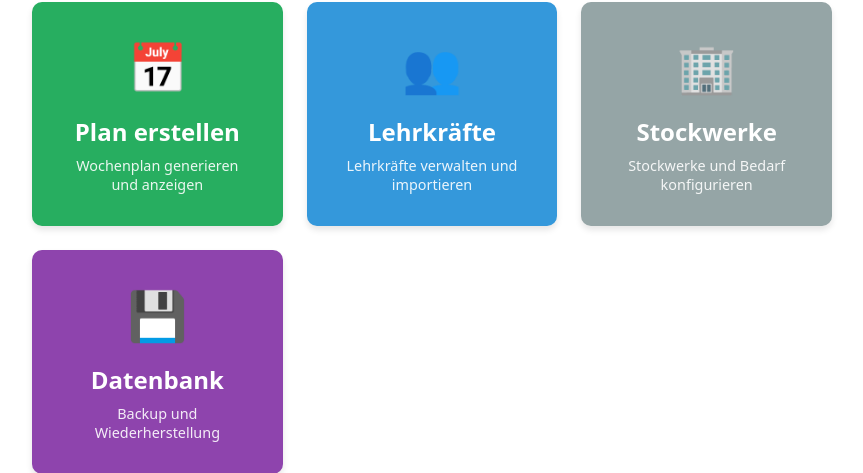
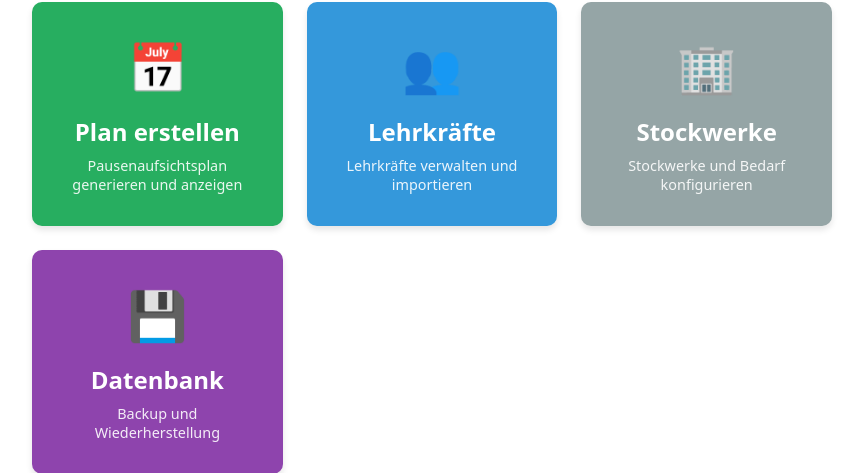
Before and after one commit to otiemann/py-aufsichtsplan, a FastAPI app: page / in a window 1280 px wide. Shown: the part 318-791 px from the top of the page, without its empty margins (208-1071 px from the left). Run offline with FastAPI, Linux system fonts and the light colour scheme.

Commit message:
Ändere den Titel der Anwendung von "Vertretungsplan" zu "Pausenaufsichtsplan" in mehreren Dateien, einschließlich der Benutzeroberfläche und der Build-Konfiguration. Aktualisiere die entsprechenden Texte in den Templates und passe die Namen der generierten Dateien im Build-Prozess an.

```diff
--- a/app/main.py
+++ b/app/main.py
@@ -11,7 +11,7 @@ from sqlalchemy import text
 
 from .database import Base, engine, SessionLocal, SQLALCHEMY_DATABASE_URL
 
-app = FastAPI(title="Vertretungsplan / Pausenaufsicht")
+app = FastAPI(title="Pausenaufsichtsplan")
 
 RES_DIR_ENV = os.environ.get("APP_RESOURCES_DIR") or os.getcwd()
 
--- a/app/templates/home.html
+++ b/app/templates/home.html
@@ -117,7 +117,7 @@
         <a href="/plan/generate" class="home-button primary">
             <div class="home-button-icon">📅</div>
             <div class="home-button-title">Plan erstellen</div>
-            <div class="home-button-desc">Wochenplan generieren und anzeigen</div>
+            <div class="home-button-desc">Pausenaufsichtsplan generieren und anzeigen</div>
         </a>
 
         <a href="/admin/teachers" class="home-button">
--- a/app/templates/plan/generate.html
+++ b/app/templates/plan/generate.html
@@ -1,6 +1,4 @@
-{% extends "base.html" %}
-
-{% block content %}
+{% extends "base.html" %} {% block content %}
 <h2>Plan generieren und anzeigen</h2>
 
 <form method="post" action="/plan/generate" style="margin-bottom:2rem;">
@@ -12,7 +10,7 @@
     </div>
 </form>
 
-<h3>Aktueller Wochenplan</h3>
+<h3>Pausenaufsichtsplan</h3>
 {% include "plan/week_grid.html" %}
 
 <h3>Aufsichten pro Lehrkraft (aktuelle Woche)</h3>
--- a/start.py
+++ b/start.py
@@ -56,7 +56,7 @@ def notify_user(url: str) -> None:
 			import ctypes  # type: ignore
 			MB_ICONINFORMATION = 0x40
 			MB_TOPMOST = 0x00040000
-			ctypes.windll.user32.MessageBoxW(None, f"Die Anwendung laeuft. Oeffne im Browser: {url}", "Vertretungsplan", MB_ICONINFORMATION | MB_TOPMOST)
+			ctypes.windll.user32.MessageBoxW(None, f"Die Anwendung laeuft. Oeffne im Browser: {url}", "Pausenaufsichtsplan", MB_ICONINFORMATION | MB_TOPMOST)
 		except Exception:
 			pass
 
```
Also changed, not shown: .github/workflows/windows-build.yml.
